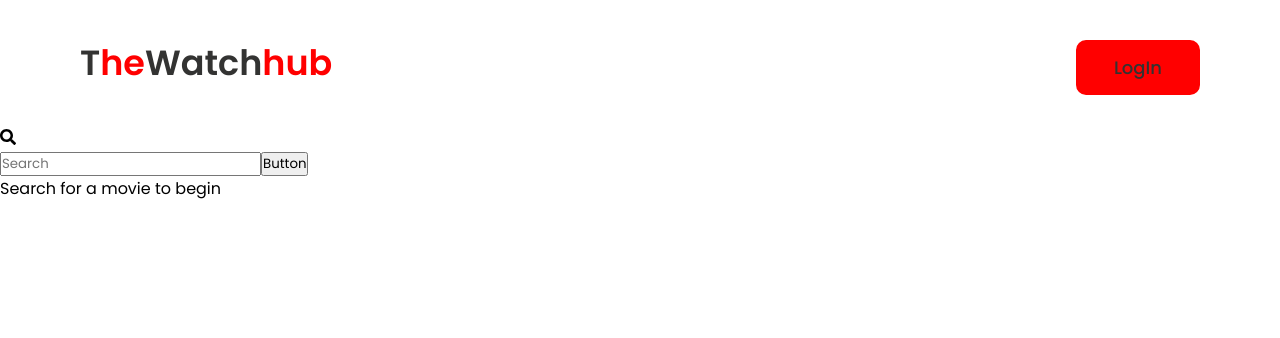
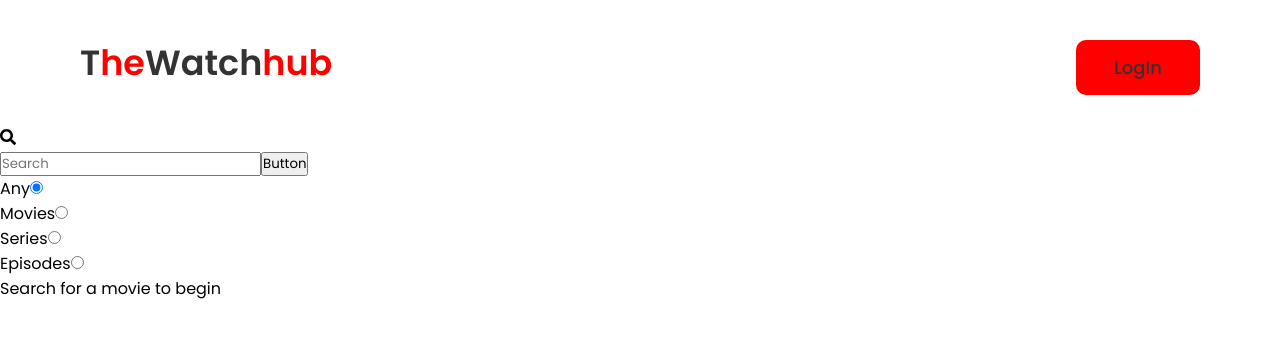
Before and after one commit to rajnidua/the-watch-hub, a React (Create React App) app in the folder client/: page / in a window 1280 px wide. Shown: the top 338 px of the page. Built offline with nearby package versions, Linux system fonts and the light colour scheme.

Commit message:
radio button value fetching and being passed as prop

```diff
--- a/client/src/components/Filters/SearchBar.js
+++ b/client/src/components/Filters/SearchBar.js
@@ -1,6 +1,7 @@
 import React, { useState, useEffect } from "react";
 import { searchBarList } from "../../utils/API";
 import ShowList from "../ShowList";
+//import FilterWatchList from "../searchWatchList/FilterWatchList";
 import Loader from "react-loader-spinner";
 import { faSearch } from "@fortawesome/free-solid-svg-icons";
 import { FontAwesomeIcon } from "@fortawesome/react-fontawesome";
--- a/client/src/components/SearchWatchList/FilterWatchList.js
+++ b/client/src/components/SearchWatchList/FilterWatchList.js
@@ -12,6 +12,68 @@ const FilterWatchList = () => {
   const [loading, setLoading] = useState(true);
   const [searchBarData, setSearchBarData] = useState([]);
   const [searchResponse, setSearchResponse] = useState([]);
+  const [formState, setFormState] = useState([
+    { type: "any", checkValue: true, id: 0 },
+    { type: "movie", checkValue: false, id: 1 },
+
+    { type: "series", checkValue: false, id: 2 },
+    { type: "Episodes", checkValue: false, id: 3 },
+  ]);
+
+  const handleClick = (event) => {
+    const name = event.target.name;
+    console.log("movie type is " + name);
+    const checked = event.target.checked;
+    console.log("value of checkValue is" + checked);
+
+    if (name === "any") {
+      setFormState([
+        { type: "any", checkValue: checked, id: 0 },
+        { type: "movie", checkValue: false, id: 1 },
+        { type: "series", checkValue: false, id: 2 },
+        { type: "episodes", checkValue: false, id: 3 },
+        /* formState[1],
+        formState[2],
+        formState[3], */
+      ]);
+    }
+
+    if (name === "movie") {
+      setFormState([
+        { type: "any", checkValue: false, id: 0 },
+        { type: "movie", checkValue: checked, id: 1 },
+        { type: "series", checkValue: false, id: 2 },
+        { type: "episodes", checkValue: false, id: 3 },
+      ]);
+    }
+
+    if (name === "series") {
+      setFormState([
+        { type: "any", checkValue: false, id: 0 },
+        { type: "movie", checkValue: false, id: 1 },
+        { type: "series", checkValue: checked, id: 2 },
+        { type: "episodes", checkValue: false, id: 3 },
+        /* formState[0],
+        formState[1],
+        { sportName: "Tennis", checkValue: checked, id: 2 },
+
+        formState[3], */
+      ]);
+    }
+
+    if (name === "episodes") {
+      setFormState([
+        { type: "any", checkValue: false, id: 0 },
+        { type: "movie", checkValue: false, id: 1 },
+        { type: "series", checkValue: false, id: 2 },
+        { type: "episodes", checkValue: checked, id: 3 },
+        /*  formState[0],
+        formState[1],
+        formState[2],
+        { sportName: "Soccer", checkValue: checked, id: 3 }, */
+      ]);
+    }
+  };
 
   const handleFormSubmit = async (event) => {
     event.preventDefault();
@@ -35,6 +97,11 @@ const FilterWatchList = () => {
     }
   };
 
+  const filteredMovieType = formState.filter(
+    (movieType) => movieType.checkValue && movieType.type
+  );
+  console.log("filtered movie type is ", filteredMovieType[0].type);
+
   return (
     <div className="container">
       <div className="search-container">
@@ -53,11 +120,66 @@ const FilterWatchList = () => {
           />
           <button type="submit">Button</button>
         </form>
+        <div className="checkbox-container">
+          <div className="feild Swimming">
+            <label for="any">Any</label>
+            <input
+              type="radio"
+              className="any-feild"
+              name={formState[0].type}
+              checked={formState[0].checkValue}
+              onClick={handleClick}
+            />
+          </div>
+          <div className="feild Movie">
+            <label for="movies">Movies</label>
+            <input
+              type="radio"
+              className="movie-feild"
+              name={formState[1].type}
+              checked={formState[1].checkValue}
+              onClick={handleClick}
+            />
+          </div>
+
+          <div className="feild Series">
+            <label for="series">Series</label>
+            <input
+              type="radio"
+              className="series-feild"
+              name={formState[2].type}
+              checked={formState[2].checkValue}
+              onClick={handleClick}
+            />
+          </div>
+
+          <div className="feild Episodes">
+            <label for="episodes">Episodes</label>
+            <input
+              type="radio"
+              className="episodes-feild"
+              name={formState[3].type}
+              checked={formState[3].checkValue}
+              onClick={handleClick}
+            />
+          </div>
+        </div>
       </div>
+
+      {/* <div>
+        {searchBarData.length ? (
+          <ShowList searchBarData={searchBarData} />
+        ) : (
+          "Search for a movie to begin"
+        )}
+      </div> */}
 
       <div>
         {searchBarData.length ? (
-          <ShowList searchBarData={searchBarData} />
+          <ShowList
+            searchBarData={searchBarData}
+            selectedMovieType={filteredMovieType[0].type}
+          />
         ) : (
           "Search for a movie to begin"
         )}
@@ -67,22 +189,3 @@ const FilterWatchList = () => {
 };
 
 export default FilterWatchList;
-//`Viewing ${searchBarData.length} results:`
-
-/* import React from "react";
-import SearchBar from "../Filters/SearchBar";
-import Slider from "../Filters/Slider";
-import RadioButton from "../Filters/RadioButton";
-import "../../styles/filterWatchList.css";
-
-const FilterWatchList = () => {
-  return (
-    <div className="filters-container">
-      <SearchBar />
-
-    </div>
-  );
-};
-
-export default FilterWatchList;
- */
--- a/client/src/styles/filterWatchList.css
+++ b/client/src/styles/filterWatchList.css
@@ -1,24 +1,108 @@
-/* .filters-container {
+.display-main {
+  background-color: #0096ff;
+  width: 1300px;
   display: flex;
   flex-direction: row;
   justify-content: space-between;
-  width: calc(50%-20px);
-  background-color: beige;
+  border: 2px solid gold;
 }
 
-.filters-right {
+.main {
+  /* background-color: red; */
+  width: 500px;
+  height: 80vh;
+  overflow: scroll;
+  /* display: flex;
+  flex-direction: column; */
+  /* border: 2px solid orange; */
+  float: left;
+}
+.main-right {
+  display: flex;
+  border: 3px solid blueviolet;
+}
+
+.searchBarData-container {
+  display: flex;
+  flex-direction: column;
+  padding-left: 20px;
+  padding-right: 20px;
+  margin-top: 40px;
+  background-color: #ffffff;
+  width: 100%;
+  height: 80vh;
+  overflow: scroll;
+}
+
+.crypto-name {
   display: flex;
   flex-direction: row;
-  background-color: blue;
+  align-items: center;
+  border-bottom: 2px solid #d6d8da;
+}
+
+.first {
+  background-color: #d7dced;
+}
+
+.first-col {
+  padding-left: 10px;
+}
+
+/* .crypto-name > * {
+  flex: 1;
+} */
+
+.crypto-name {
+  display: flex;
+  align-items: center;
+  padding-left: 10px;
+}
+
+.crypto-name .name-section {
+  display: flex;
+  flex-direction: column;
+  padding-left: 2px;
+}
+
+img {
+  height: 60px;
+  width: 60px;
+}
+.title {
+  font-weight: bold;
+}
+
+/*single movie section*/
+
+.single-image {
+  height: 300px;
+  width: 200px;
+}
+
+.top-section {
+  display: flex;
+}
+
+.top-section .right-section {
+  display: flex;
+  flex-direction: column;
+}
+
+.right-section .top-section {
+  font-size: 25px;
+  font-weight: bold;
+}
+
+.bottom-section .bottom-section-part {
+  display: flex;
   justify-content: space-between;
-  padding: 40px;
 }
- */
 
-/* .data-container {
-  background-color: green;
-  display: flex;
-  flex-direction: row;
-  border: 3px solid black;
+.middle-section .rated {
+  border: 2px solid gray;
+}
 
-} */
+.middle-section .additional {
+  margin: 10px;
+}
```
